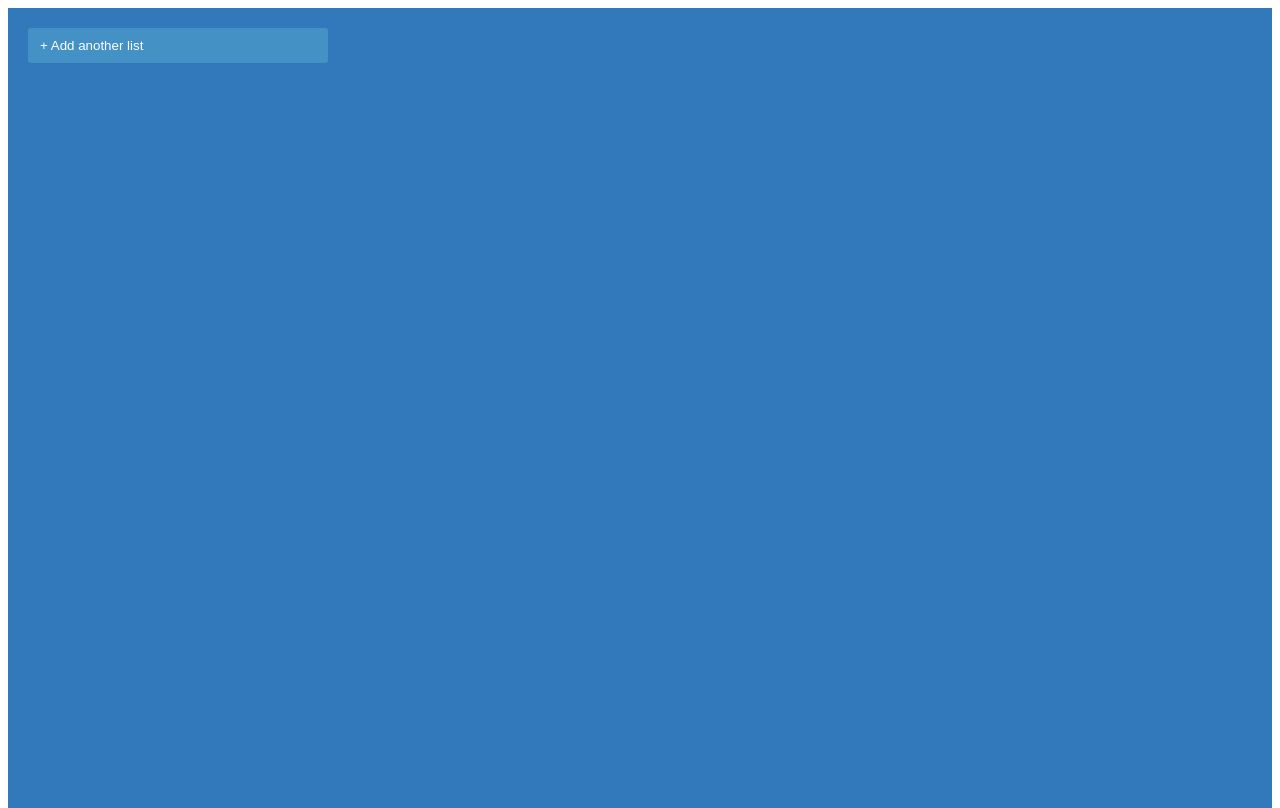
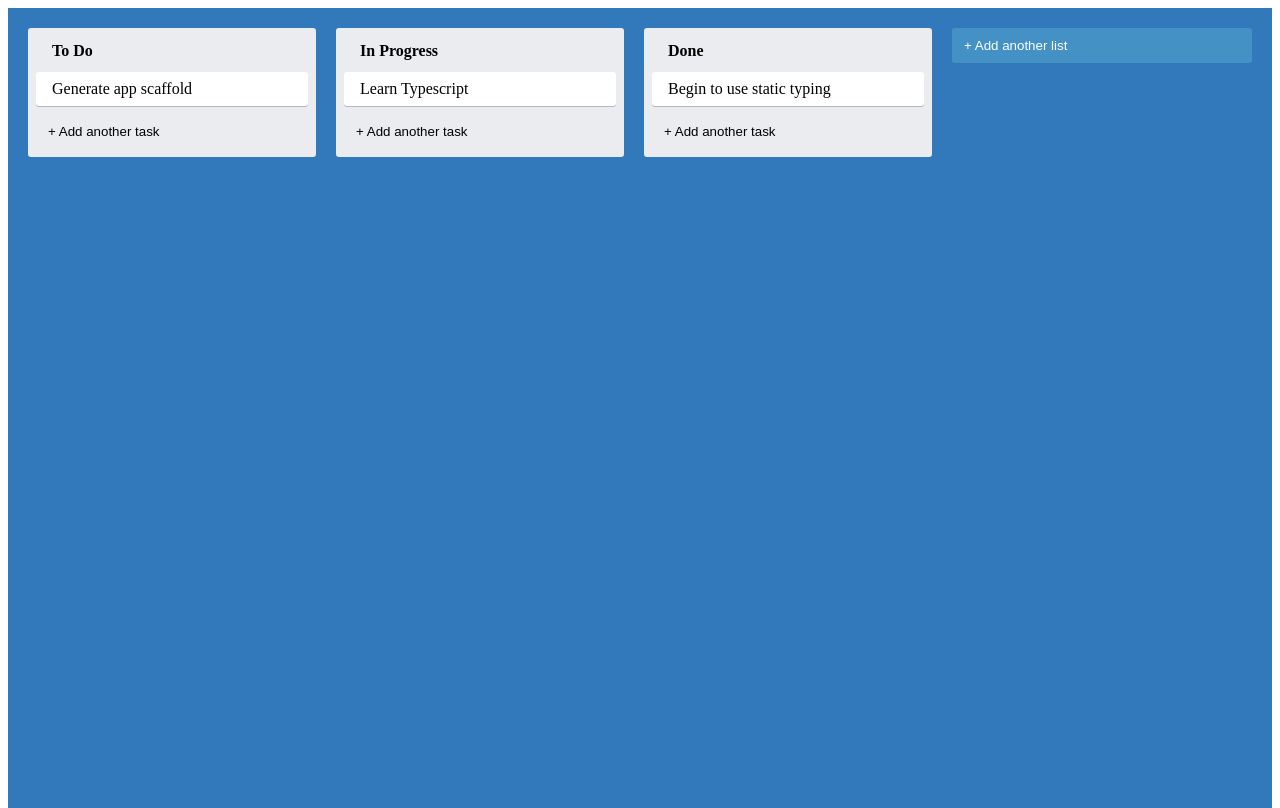
Before and after one commit to madebyaman/trello-clone, a React (Create React App) app: page / in a window 1280 px wide. Built offline with nearby package versions, Linux system fonts and the light colour scheme.

Commit message:
added columns

```diff
--- a/src/App.tsx
+++ b/src/App.tsx
@@ -1,9 +1,20 @@
+import { Column } from './Column';
+import { Card } from './Card';
 import { AppContainer } from './styles';
 import { AddNewItem } from './AddNewItem';
 
 export const App = () => {
   return (
     <AppContainer>
+      <Column text="To Do">
+        <Card text="Generate app scaffold" />
+      </Column>
+      <Column text="In Progress">
+        <Card text="Learn Typescript" />
+      </Column>
+      <Column text="Done">
+        <Card text="Begin to use static typing" />
+      </Column>
       <AddNewItem toggleButtonText="+ Add another list" onAdd={console.log} />
     </AppContainer>
   );
--- a/src/Column.tsx
+++ b/src/Column.tsx
@@ -1,5 +1,6 @@
 import { ColumnContainer, ColumnTitle } from './styles';
 import { FC } from 'react';
+import { AddNewItem } from './AddNewItem';
 
 type ColumnProps = {
   text: string;
@@ -11,6 +12,11 @@ export const Column: FC<ColumnProps> = ({ text, children }) => {
     <ColumnContainer>
       <ColumnTitle>{text}</ColumnTitle>
       {children}
+      <AddNewItem
+        toggleButtonText="+ Add another task"
+        onAdd={console.log}
+        dark
+      />
     </ColumnContainer>
   );
 };
--- a/src/styles.ts
+++ b/src/styles.ts
@@ -32,7 +32,7 @@ export const CardContainer = styled.div`
   padding: 0.5rem 1rem;
   max-width: 300px;
   border-radius: 3px;
-  box-shadow: #091e42 0px 1px 0px 0px;
+  box-shadow: #091e4240 0px 1px 0px 0px;
 `;
 
 type AddItemButtonProps = {
@@ -40,7 +40,8 @@ type AddItemButtonProps = {
 };
 
 export const AddItemButton = styled.button<AddItemButtonProps>`
-  background-color: rgb(68, 145, 197);
+  background-color: ${(props) =>
+    props.dark ? 'transparent' : 'rgb(68, 145, 197)'};
   border-radius: 3px;
   border: none;
   color: ${(props) => (props.dark ? '#000' : '#fff')};
@@ -51,7 +52,8 @@ export const AddItemButton = styled.button<AddItemButtonProps>`
   transition: background 85ms ease-in;
   width: 100%;
   &:hover {
-    background-color: rgb(83, 154, 202);
+    background-color: ${(props) =>
+      props.dark ? 'rgb(215, 217, 222)' : 'rgb(83, 154, 202)'};
   }
 `;
 
```
Also changed, not shown: src/utils/useFocus.ts (added, +11 -0 lines).
